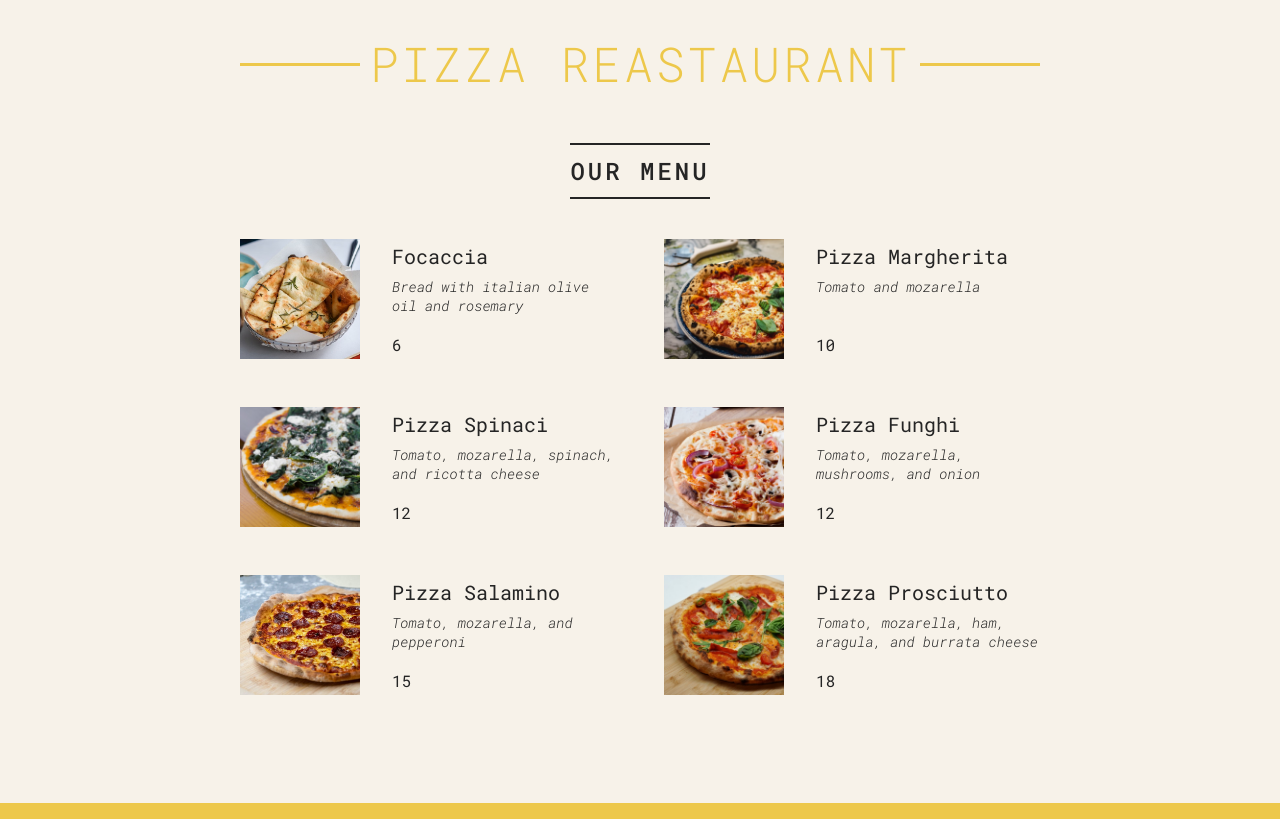
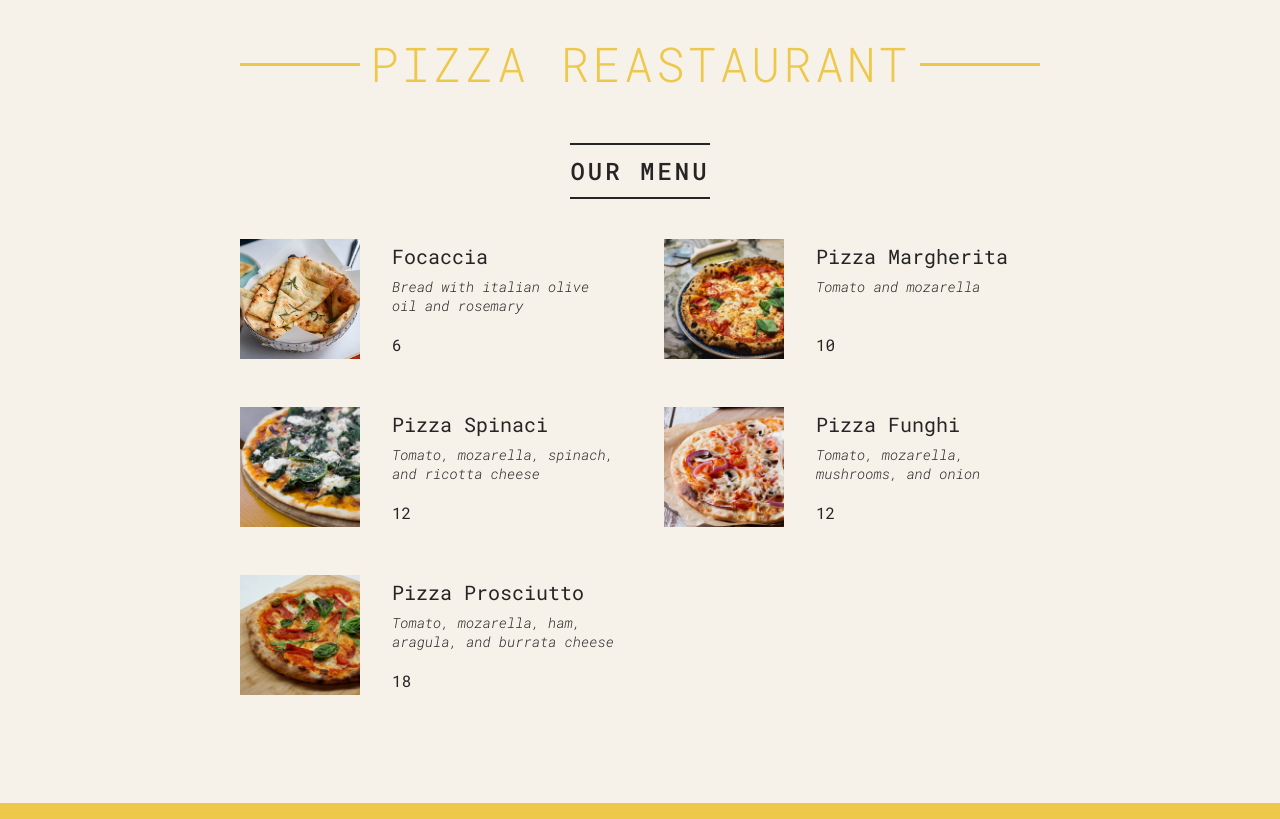
Before and after one commit to DayaJuang/Pizza-Menu, a React (Create React App) app: page / in a window 1280 px wide. Built offline with nearby package versions, Linux system fonts and the light colour scheme.

Commit message:
[learn] destrcuting props

```diff
--- a/src/index.js
+++ b/src/index.js
@@ -29,14 +29,17 @@ export function Menu() {
   );
 }
 
-function Pizza(props) {
+function Pizza({ pizzaObj }) {
+  const isSoldOut = pizzaObj.soldOut;
+  if (isSoldOut) return;
+
   return (
     <li className="pizza">
-      <img src={props.pizzaObj.photoName} alt={props.pizzaObj.name} />
+      <img src={pizzaObj.photoName} alt={pizzaObj.name} />
       <div>
-        <h3>{props.pizzaObj.name}</h3>
-        <p>{props.pizzaObj.ingredients}</p>
-        <span>{props.pizzaObj.price}</span>
+        <h3>{pizzaObj.name}</h3>
+        <p>{pizzaObj.ingredients}</p>
+        <span>{pizzaObj.price}</span>
       </div>
     </li>
   );
@@ -55,10 +58,10 @@ export function Footer() {
   );
 }
 
-function Order(props) {
+function Order({ closeHour }) {
   return (
     <div className="order">
-      <p>We are currently open ! We are open until {props.closeHour}:00</p>
+      <p>We are currently open ! We are open until {closeHour}:00</p>
       <button className="btn">Order</button>
     </div>
   );
```
